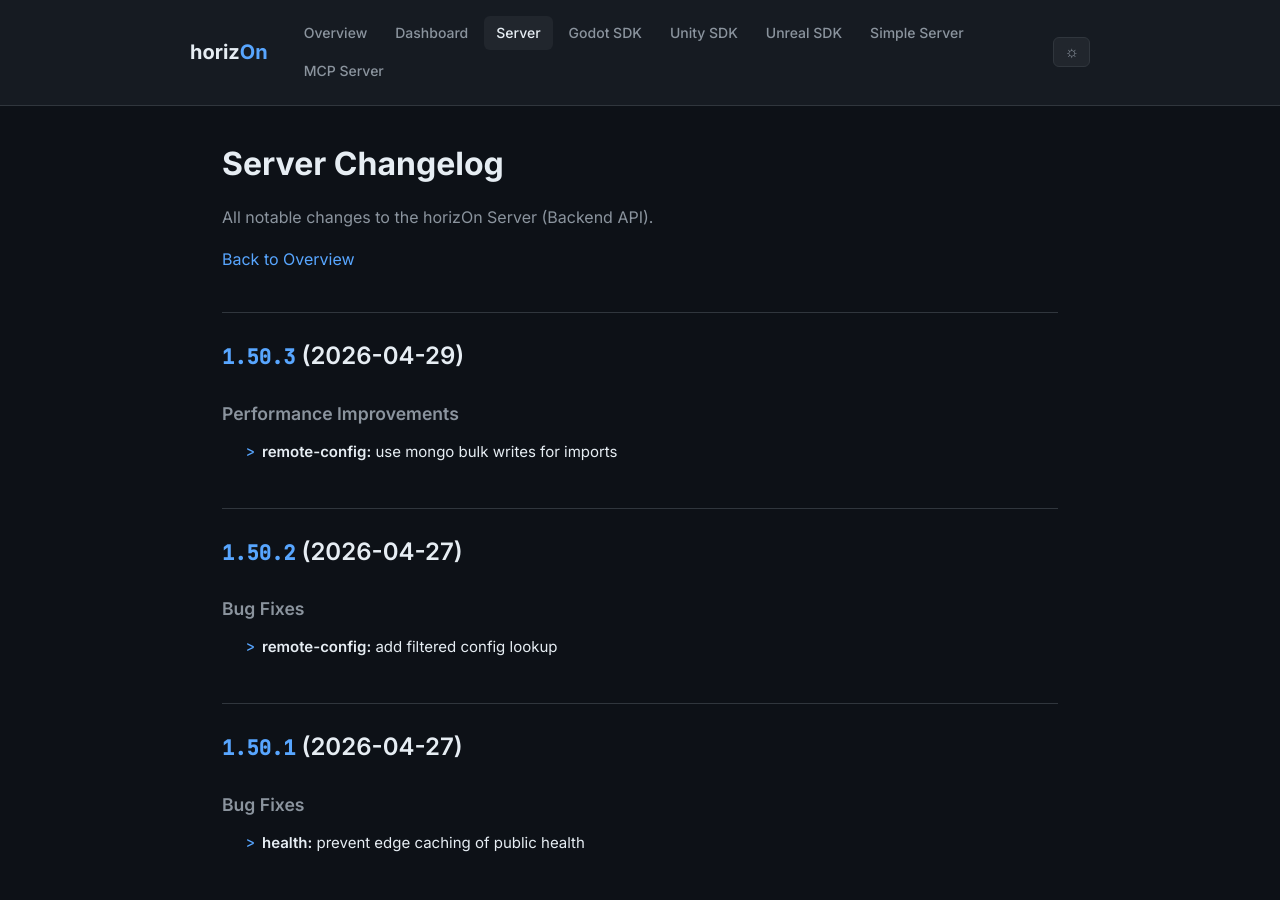
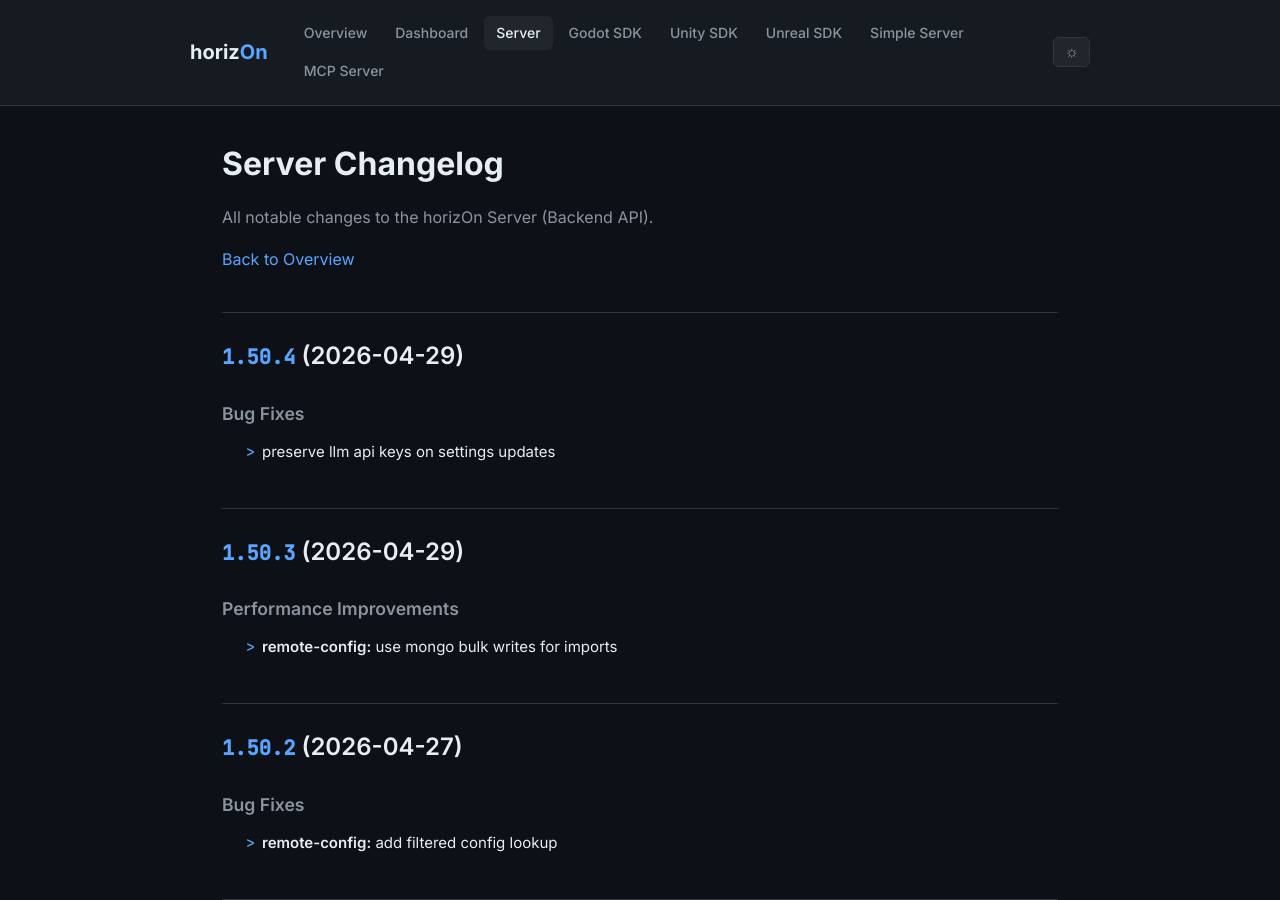
Before and after one commit to ProjectMakersDE/horizOn-Changelog, a Jekyll site: the page built from server-changelog.md, in a window 1280 px wide and 900 px high. Built offline with Jekyll 4.4.1, drawn with Linux system fonts in a browser that asks for light colours.

Commit message:
chore: sync changelogs [skip ci]

```diff
--- a/server-changelog.md
+++ b/server-changelog.md
@@ -8,6 +8,13 @@ title: Server Changelog
 All notable changes to the horizOn Server (Backend API).
 
 [Back to Overview](.)
+
+## [1.50.4](https://github.com/ProjectMakersDE/horizOn-Server/compare/v1.50.3...v1.50.4) (2026-04-29)
+
+
+### Bug Fixes
+
+* preserve llm api keys on settings updates ([81548b7](https://github.com/ProjectMakersDE/horizOn-Server/commit/81548b781d98cc09182f0b6ed1e9e620252e0d35))
 
 ## [1.50.3](https://github.com/ProjectMakersDE/horizOn-Server/compare/v1.50.2...v1.50.3) (2026-04-29)
 
```
Also changed, not shown: index.md (+1 -1 lines).
